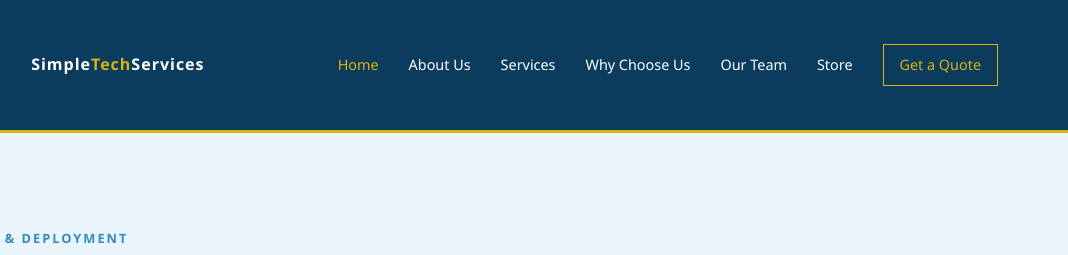
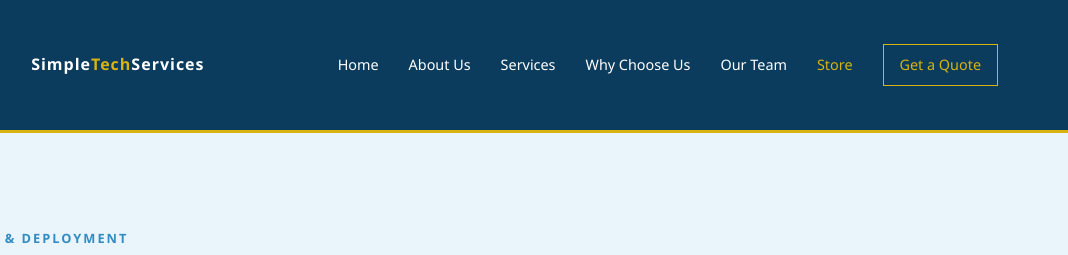
Before and after one commit to JMavato/sts, a plain HTML site: page sts/shop.html in a window 1280 px wide. Shown: the top 255 px of the page, 212-1280 px from the left. Drawn offline with Linux system fonts and the light colour scheme.

Commit message:
shop edit

```diff
--- a/sts/shop.html
+++ b/sts/shop.html
@@ -221,12 +221,12 @@
         </button>
 
         <nav class="nav-links" id="mainNav">
-            <a href="index.html" class="active">Home</a>
+            <a href="index.html">Home</a>
             <a href="about-us.html">About Us</a>
             <a href="services.html">Services</a>
             <a href="index.html#why-choose-us">Why Choose Us</a>
             <a href="testimonials.html">Our Team</a>
-            <a href="shop.html">Store</a>
+            <a href="shop.html"  class="active">Store</a>
             <a href="index.html#contact" class="btn-nav">Get a Quote</a>
         </nav>
 
```
